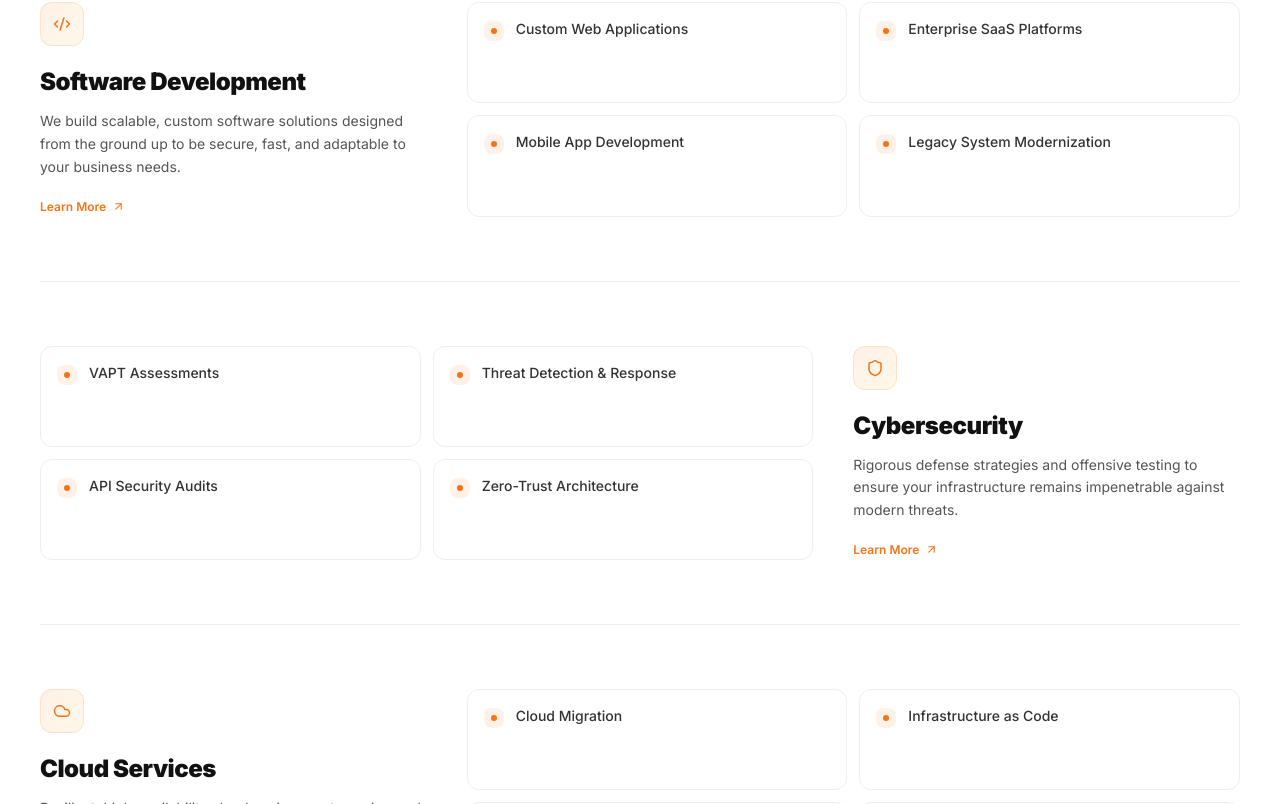
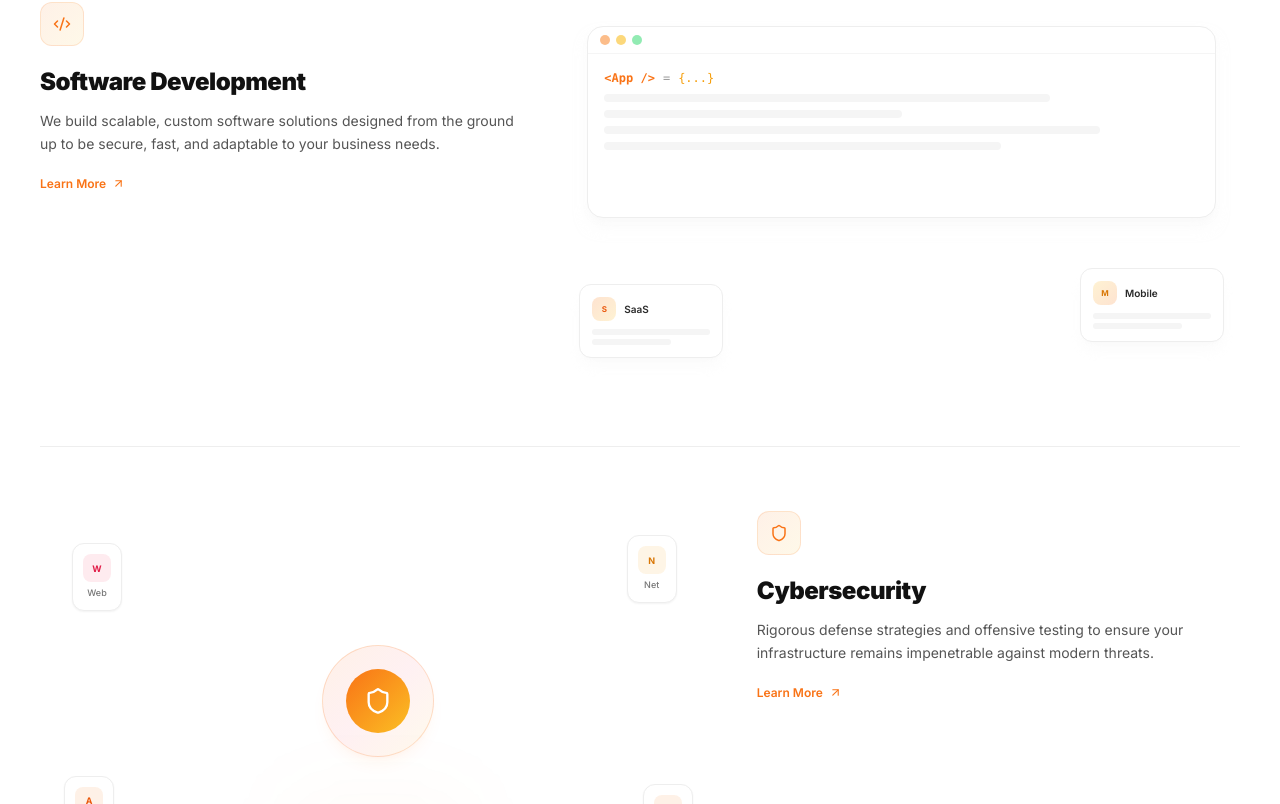
Before and after one commit to KachiAlex/kreatixtech, a React (Vite) app: page / in a window 1280 px wide. Shown: the part 1916-2720 px from the top of the page. Built offline with nearby package versions, Linux system fonts and the light colour scheme; no server answers.

Commit message:
Spread hero heading + add DevIllustration and SecurityIllustration to disciplines rows

```diff
--- a/src/pages/HomePage.jsx
+++ b/src/pages/HomePage.jsx
@@ -81,6 +81,91 @@ function GlassSculpture() {
   );
 }
 
+function DevIllustration() {
+  return (
+    <div className="relative w-full h-[320px] md:h-[380px]">
+      <div className="absolute top-6 left-6 right-6 h-48 rounded-2xl bg-white border border-surface-300 shadow-lg shadow-surface-200/50 overflow-hidden">
+        <div className="flex items-center gap-1.5 px-3 py-2 border-b border-surface-200">
+          <span className="w-2.5 h-2.5 rounded-full bg-coral-400/60" />
+          <span className="w-2.5 h-2.5 rounded-full bg-amber-400/60" />
+          <span className="w-2.5 h-2.5 rounded-full bg-green-400/60" />
+        </div>
+        <div className="p-4 space-y-2">
+          <div className="flex items-center gap-2">
+            <span className="text-coral-500 text-xs font-mono font-bold">&lt;App /&gt;</span>
+            <span className="text-ink-300 text-xs font-mono">=</span>
+            <span className="text-amber-500 text-xs font-mono">{'{...}'}</span>
+          </div>
+          <div className="w-3/4 h-2 rounded-full bg-surface-200" />
+          <div className="w-1/2 h-2 rounded-full bg-surface-200" />
+          <div className="w-5/6 h-2 rounded-full bg-surface-200" />
+          <div className="w-2/3 h-2 rounded-full bg-surface-200" />
+        </div>
+      </div>
+      <div className="absolute bottom-6 left-4 bg-white border border-surface-300 rounded-xl p-3 shadow-lg shadow-surface-200/40 w-36">
+        <div className="flex items-center gap-2 mb-2">
+          <span className="w-6 h-6 rounded-lg bg-gradient-to-br from-coral-500/20 to-amber-400/20 flex items-center justify-center">
+            <span className="text-coral-600 font-bold text-[8px]">S</span>
+          </span>
+          <span className="text-ink-700 text-[10px] font-semibold">SaaS</span>
+        </div>
+        <div className="w-full h-1.5 rounded-full bg-surface-200 mb-1" />
+        <div className="w-2/3 h-1.5 rounded-full bg-surface-200" />
+      </div>
+      <div className="absolute bottom-10 right-4 bg-white border border-surface-300 rounded-xl p-3 shadow-lg shadow-surface-200/40 w-36">
+        <div className="flex items-center gap-2 mb-2">
+          <span className="w-6 h-6 rounded-lg bg-gradient-to-br from-amber-400/20 to-coral-500/20 flex items-center justify-center">
+            <span className="text-amber-600 font-bold text-[8px]">M</span>
+          </span>
+          <span className="text-ink-700 text-[10px] font-semibold">Mobile</span>
+        </div>
+        <div className="w-full h-1.5 rounded-full bg-surface-200 mb-1" />
+        <div className="w-3/4 h-1.5 rounded-full bg-surface-200" />
+      </div>
+      <div className="absolute top-0 right-0 w-40 h-40 rounded-full bg-gradient-to-bl from-coral-500/8 to-amber-300/8 blur-2xl pointer-events-none" />
+    </div>
+  );
+}
+
+function SecurityIllustration() {
+  return (
+    <div className="relative w-full h-[320px] md:h-[380px]">
+      <div className="absolute top-1/2 left-1/2 -translate-x-1/2 -translate-y-1/2">
+        <div className="w-28 h-28 rounded-full bg-gradient-to-br from-coral-500/10 via-rose-400/10 to-amber-300/10 border border-coral-500/20 flex items-center justify-center shadow-lg shadow-coral-500/5">
+          <div className="w-16 h-16 rounded-full bg-gradient-to-br from-coral-500 to-amber-400 flex items-center justify-center">
+            <Shield size={28} className="text-white" />
+          </div>
+        </div>
+      </div>
+      <div className="absolute top-8 left-8 bg-white border border-surface-300 rounded-xl p-2.5 shadow-sm">
+        <div className="w-7 h-7 rounded-lg bg-rose-500/10 flex items-center justify-center">
+          <span className="text-rose-600 font-bold text-[9px]">W</span>
+        </div>
+        <p className="text-[9px] text-ink-400 mt-1 text-center font-medium">Web</p>
+      </div>
+      <div className="absolute top-6 right-10 bg-white border border-surface-300 rounded-xl p-2.5 shadow-sm">
+        <div className="w-7 h-7 rounded-lg bg-amber-500/10 flex items-center justify-center">
+          <span className="text-amber-600 font-bold text-[9px]">N</span>
+        </div>
+        <p className="text-[9px] text-ink-400 mt-1 text-center font-medium">Net</p>
+      </div>
+      <div className="absolute bottom-12 left-6 bg-white border border-surface-300 rounded-xl p-2.5 shadow-sm">
+        <div className="w-7 h-7 rounded-lg bg-coral-500/10 flex items-center justify-center">
+          <span className="text-coral-600 font-bold text-[9px]">A</span>
+        </div>
+        <p className="text-[9px] text-ink-400 mt-1 text-center font-medium">API</p>
+      </div>
+      <div className="absolute bottom-10 right-6 bg-white border border-surface-300 rounded-xl p-2.5 shadow-sm">
+        <div className="w-7 h-7 rounded-lg bg-orange-500/10 flex items-center justify-center">
+          <span className="text-orange-600 font-bold text-[9px]">Z</span>
+        </div>
+        <p className="text-[9px] text-ink-400 mt-1 text-center font-medium">Zero</p>
+      </div>
+      <div className="absolute bottom-0 left-1/2 -translate-x-1/2 w-48 h-32 rounded-full bg-gradient-to-t from-coral-500/5 to-transparent blur-2xl pointer-events-none" />
+    </div>
+  );
+}
+
 export default function HomePage() {
   return (
     <div className="bg-surface-50 text-ink-900 min-h-screen">
@@ -91,7 +176,7 @@ export default function HomePage() {
               <p className="text-coral-500 text-xs font-semibold tracking-widest uppercase mb-6">
                 Innovation meets Creativity
               </p>
-              <h1 className="text-5xl sm:text-6xl lg:text-7xl font-black tracking-tighter leading-[0.95] mb-8">
+              <h1 className="text-5xl sm:text-6xl lg:text-7xl font-black tracking-tighter leading-[1.08] mb-8">
                 Dynamic solutions<br />
                 through innovation<br />
                 <span className="text-ink-300">with creativity.</span>
@@ -185,11 +270,13 @@ export default function HomePage() {
             ))}
           </div>
 
-          {disciplines.map(({ icon: Icon, title, items, body, href }, i) => (
+          {disciplines.map(({ icon: Icon, title, items, body, href }, i) => {
+            const hasIllustration = i < 2;
+            return (
               <div key={title} className={'flex flex-col gap-10 py-16 border-t border-surface-300 relative ' + (i % 2 === 1 ? 'md:flex-row-reverse' : 'md:flex-row')}>
               {/* Decorative floating shape */}
               <div className={'absolute top-8 ' + (i % 2 === 1 ? 'left-0' : 'right-0') + ' w-32 h-32 rounded-full bg-gradient-to-br from-coral-500/8 to-amber-300/8 blur-2xl pointer-events-none hidden lg:block'} />
-              <div className="md:w-1/3">
+              <div className={hasIllustration ? 'md:w-5/12' : 'md:w-1/3'}>
                 <div className="w-11 h-11 rounded-xl bg-gradient-to-br from-coral-500/10 to-amber-400/10 border border-coral-500/15 flex items-center justify-center mb-5">
                   <Icon size={18} className="text-coral-500" />
                 </div>
@@ -199,6 +286,12 @@ export default function HomePage() {
                   Learn More <ArrowUpRight size={13} />
                 </Link>
               </div>
+                {hasIllustration ? (
+                  <div className="md:w-7/12">
+                    {i === 0 && <DevIllustration />}
+                    {i === 1 && <SecurityIllustration />}
+                  </div>
+                ) : (
                   <ul className="md:w-2/3 grid grid-cols-1 sm:grid-cols-2 gap-3">
                     {items.map(item => (
                       <li key={item} className="group flex items-start gap-3 bg-white border border-surface-300 rounded-xl p-4 hover:border-coral-500/30 hover:shadow-sm transition-all duration-200">
@@ -209,8 +302,10 @@ export default function HomePage() {
                       </li>
                     ))}
                   </ul>
+                )}
               </div>
-          ))}
+            );
+          })}
         </div>
       </section>
 
```
Lines whose indentation alone changed are shown as unchanged.
